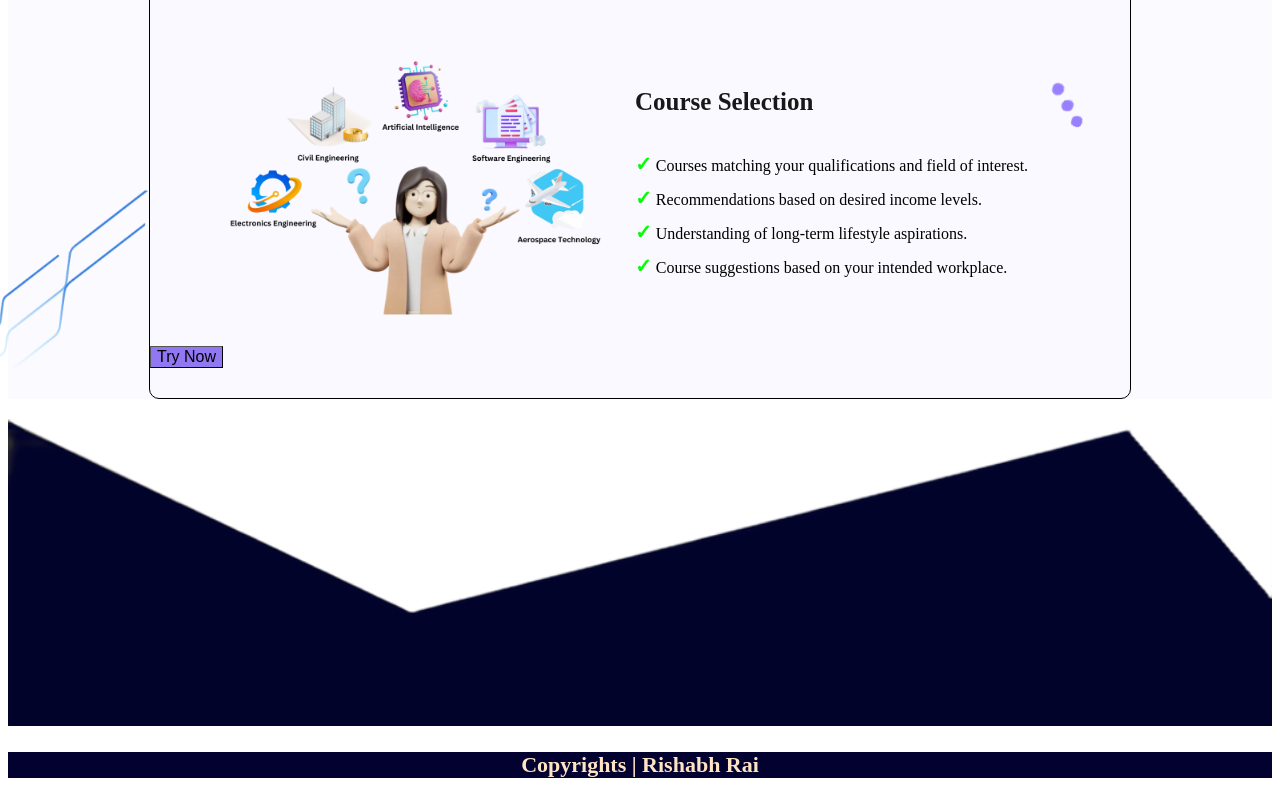
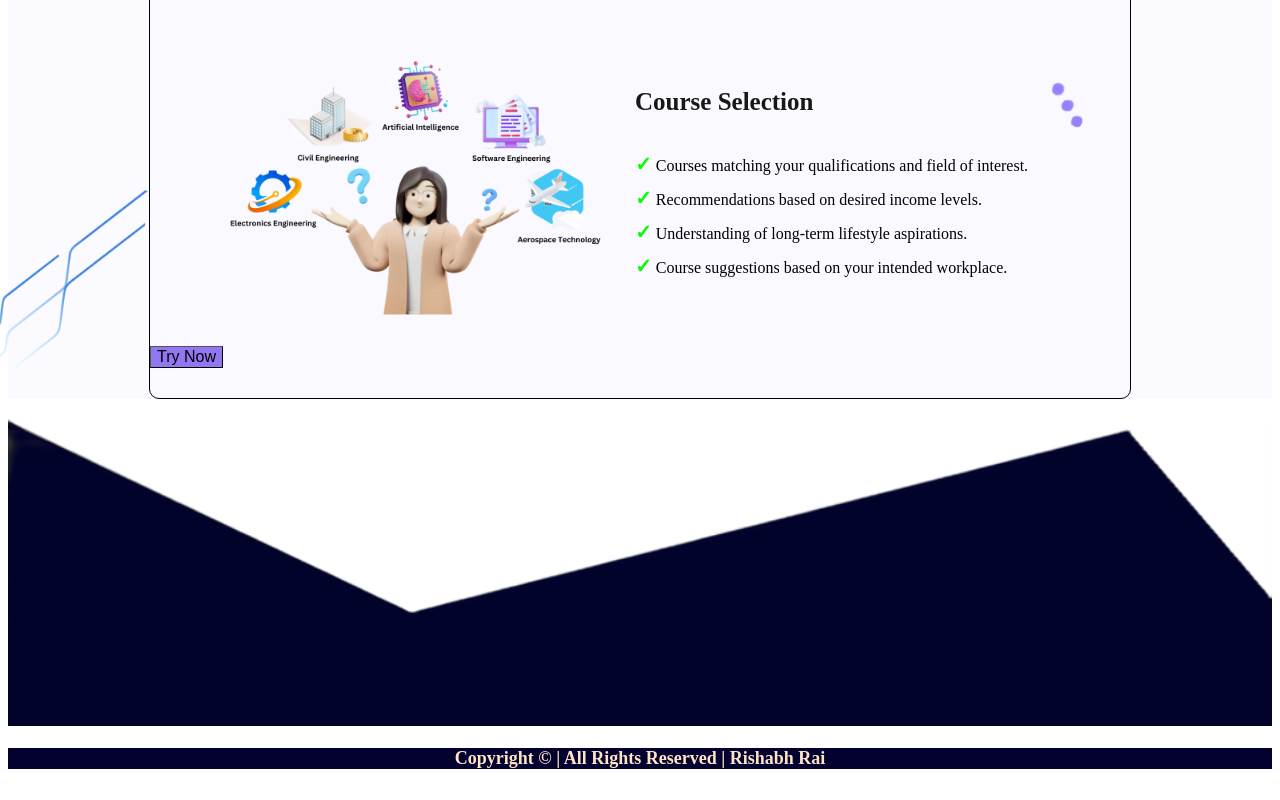
Before and after one commit to Rish281/Career-Path.github.io, a plain HTML site: page index.html in a window 1280 px wide. Shown: the part 809-1609 px from the top of the page. Drawn offline with Linux system fonts and the light colour scheme.

Commit message:
index.html

```diff
--- a/index.html
+++ b/index.html
@@ -70,7 +70,7 @@
     </section>
     <img src="end.png" class="hd">
   <footer style="background-color: rgb(2, 1, 47);">
-   <p style="font-size: 22px; font-weight:bold ; text-align: center; color: bisque;">Copyrights | Rishabh Rai</p>
+   <p style="font-size: 18px; font-weight:bold ; text-align: center; color: bisque;">Copyright © | All Rights Reserved | Rishabh Rai</p>
   </footer>
 </body>
 </html>
```
